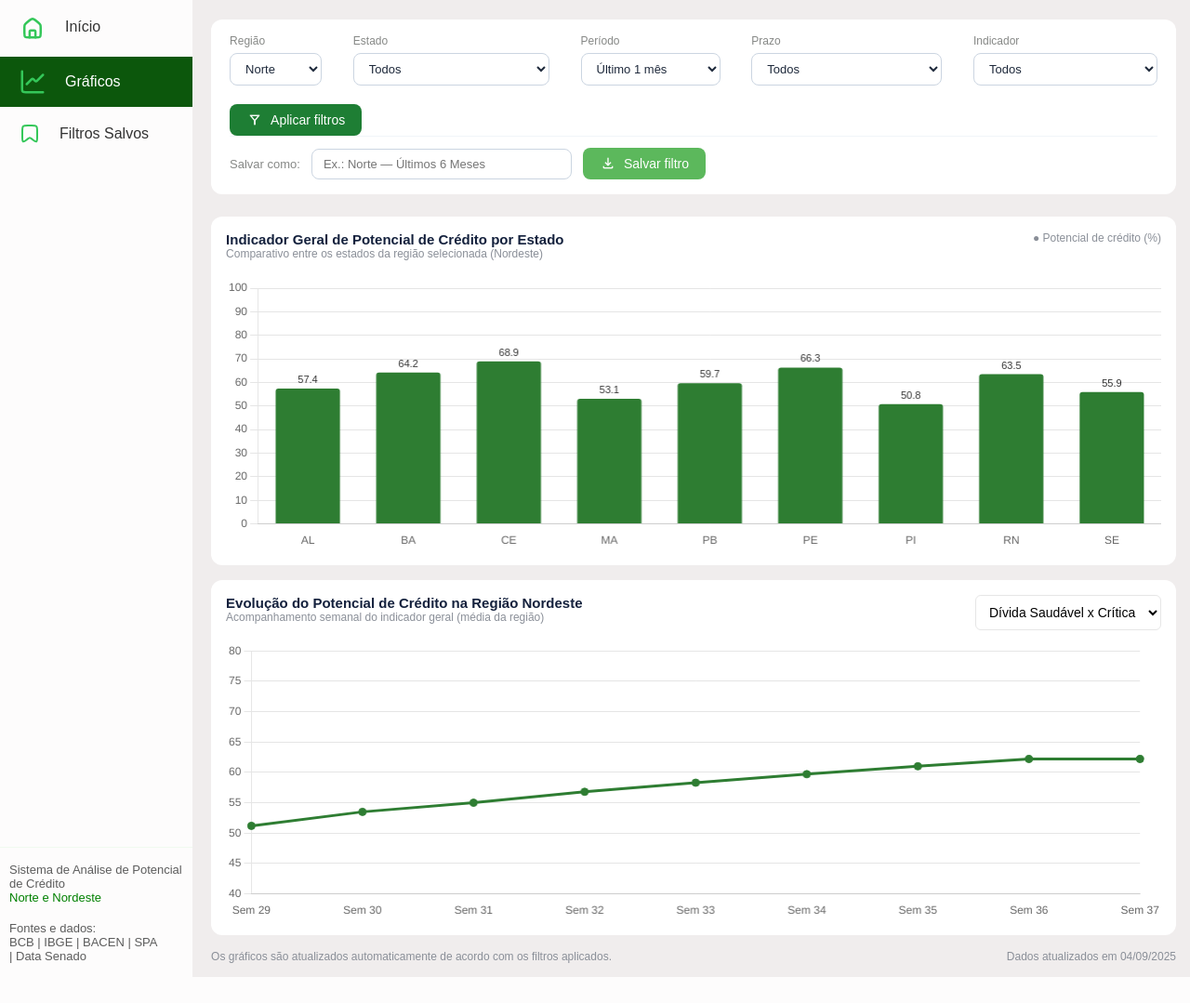
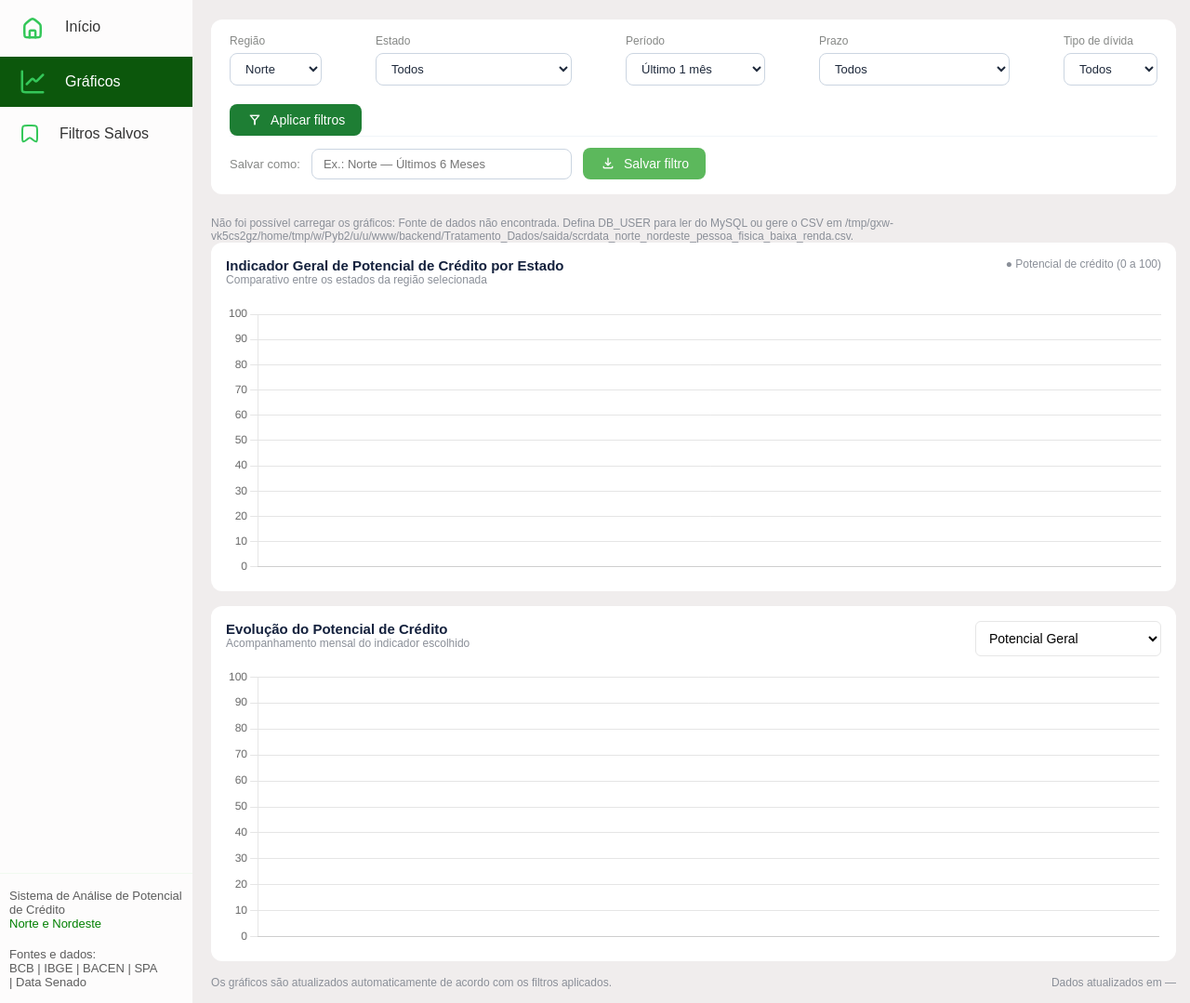
Before and after one commit to fatec-sjc-404-team/API-DSM-1SEMESTRE-2026, a Flask app: page /graficos in a window 1280 px wide. Shown: the part 132-1211 px from the top of the page at 93% size. Before the commit the page ends 1183 px from the top, so only its background shows below. Run offline with Flask 3, Linux system fonts and the light colour scheme.

Commit message:
feat(FC404-159): liga os gráficos aos filtros e aos dados da api

```diff
--- a/backend/static/js/graficos.js
+++ b/backend/static/js/graficos.js
@@ -33,30 +33,37 @@ document.addEventListener('DOMContentLoaded', () => {
     atualizarEstados();
   }
 
+  // ---- Dados dos gráficos vindos da API (FC404-159) ----
+  // Os filtros do formulário são mandados para /api/indicadores e os gráficos
+  // são desenhados com a resposta. Veja docs/pesquisa/calculo-dos-indicadores.md.
+
   const VERDE = '#2e7d32';
-  const ESTADOS = {
-    AL: 57.4,
-    BA: 64.2,
-    CE: 68.9,
-    MA: 53.1,
-    PB: 59.7,
-    PE: 66.3,
-    PI: 50.8,
-    RN: 63.5,
-    SE: 55.9,
+  const URL_INDICADORES = '/api/indicadores';
+
+  // Filtros que a API entende (mesmos names do formulário).
+  // O "prazo" ainda não existe na API, então não vai.
+  const FILTROS_DA_API = ['regiao', 'estado', 'periodo', 'tipoDivida'];
+
+  const NOMES_REGIAO = { norte: 'Norte', nordeste: 'Nordeste' };
+  const NOMES_MES = [
+    'jan', 'fev', 'mar', 'abr', 'mai', 'jun',
+    'jul', 'ago', 'set', 'out', 'nov', 'dez',
+  ];
+
+  // Opções do select do gráfico de linha -> campo da resposta da API.
+  const INDICADORES_DA_LINHA = {
+    potencial: { campo: 'indicador_geral', nome: 'Potencial de Crédito' },
+    recuperacao: { campo: 'pct_recuperacao_rapida', nome: 'Recuperação Rápida (%)' },
+    credito: { campo: 'pct_credito_caro', nome: 'Crédito Caro (%)' },
+    divida: { campo: 'pct_saudavel', nome: 'Dívida Saudável (%)' },
   };
-  const SEMANAS = [
-    'Sem 29',
-    'Sem 30',
-    'Sem 31',
-    'Sem 32',
-    'Sem 33',
-    'Sem 34',
-    'Sem 35',
-    'Sem 36',
-    'Sem 37',
-  ];
-  const SERIE = [51.2, 53.5, 55, 56.8, 58.3, 59.7, 61, 62.2, 62.2];
+
+  const formulario = document.getElementById('painel-filtros-container');
+  const seletorLinha = document.getElementById('seletor-linha');
+  const aviso = document.getElementById('graficos-aviso');
+  const subBarras = document.getElementById('sub-barras');
+  const tituloLinha = document.getElementById('titulo-linha');
+  const dataAtualizacao = document.getElementById('data-atualizacao');
 
   const rotulos = {
     id: 'rotulos',
@@ -66,22 +73,27 @@ document.addEventListener('DOMContentLoaded', () => {
       x.fillStyle = '#333';
       x.font = '11px sans-serif';
       x.textAlign = 'center';
-      c.getDatasetMeta(0).data.forEach((b, i) =>
-        x.fillText(c.data.datasets[0].data[i], b.x, b.y - 6),
-      );
+      c.getDatasetMeta(0).data.forEach((b, i) => {
+        const valor = c.data.datasets[0].data[i];
+        if (valor !== null && valor !== undefined) {
+          x.fillText(valor.toFixed(1), b.x, b.y - 6);
+        }
+      });
       x.restore();
     },
   };
 
+  let graficoBarras = null;
   const canvasBarras = document.getElementById('barras');
   if (canvasBarras && canvasBarras.tagName === 'CANVAS') {
-    new Chart(canvasBarras, {
+    graficoBarras = new Chart(canvasBarras, {
       type: 'bar',
       data: {
-        labels: Object.keys(ESTADOS),
+        labels: [],
         datasets: [
           {
-            data: Object.values(ESTADOS),
+            label: 'Potencial de crédito',
+            data: [],
             backgroundColor: VERDE,
             borderRadius: 3,
             barPercentage: 0.8,
@@ -100,20 +112,22 @@ document.addEventListener('DOMContentLoaded', () => {
     });
   }
 
+  let graficoLinha = null;
   const canvasLinha = document.getElementById('linha');
   if (canvasLinha && canvasLinha.tagName === 'CANVAS') {
-    new Chart(canvasLinha, {
+    graficoLinha = new Chart(canvasLinha, {
       type: 'line',
       data: {
-        labels: SEMANAS,
+        labels: [],
         datasets: [
           {
-            label: 'Potencial Geral',
-            data: SERIE,
+            label: INDICADORES_DA_LINHA.potencial.nome,
+            data: [],
             borderColor: VERDE,
             backgroundColor: VERDE,
             pointRadius: 4,
             tension: 0,
+            spanGaps: true,
           },
         ],
       },
@@ -121,8 +135,145 @@ document.addEventListener('DOMContentLoaded', () => {
         responsive: true,
         maintainAspectRatio: false,
         plugins: { legend: { display: false } },
-        scales: { y: { min: 40, max: 80 }, x: { grid: { display: false } } },
+        scales: { y: { min: 0, max: 100 }, x: { grid: { display: false } } },
       },
     });
   }
+
+  // Última resposta da API: trocar o select da linha redesenha sem buscar de novo.
+  let ultimaResposta = null;
+  // Se dois pedidos se cruzarem, só o mais recente desenha.
+  let ultimoPedido = 0;
+
+  function montarParametros() {
+    const parametros = new URLSearchParams();
+    if (!formulario) {
+      return parametros;
+    }
+
+    const campos = new FormData(formulario);
+    FILTROS_DA_API.forEach((nome) => {
+      const valor = campos.get(nome);
+      if (valor) {
+        parametros.set(nome, valor);
+      }
+    });
+    return parametros;
+  }
+
+  function mostrarAviso(texto) {
+    if (aviso) {
+      aviso.textContent = texto;
+      aviso.hidden = !texto;
+    }
+  }
+
+  function nomeDoMes(dataBase) {
+    const [ano, mes] = dataBase.split('-');
+    return `${NOMES_MES[Number(mes) - 1]}/${ano.slice(2)}`;
+  }
+
+  function dataBrasileira(dataBase) {
+    const [ano, mes, dia] = dataBase.split('-');
+    return `${dia}/${mes}/${ano}`;
+  }
+
+  function descreverLocal(filtros) {
+    if (filtros.estado) {
+      return `o estado ${filtros.estado}`;
+    }
+    if (filtros.regiao) {
+      return `a região ${NOMES_REGIAO[filtros.regiao] || filtros.regiao}`;
+    }
+    return 'as regiões Norte e Nordeste';
+  }
+
+  function desenharBarras(resposta) {
+    if (!graficoBarras) {
+      return;
+    }
+    const estados = Object.keys(resposta.por_estado).sort();
+    graficoBarras.data.labels = estados;
+    graficoBarras.data.datasets[0].data = estados.map(
+      (uf) => resposta.por_estado[uf].indicador_geral ?? null,
+    );
+    graficoBarras.update();
+
+    if (subBarras) {
+      subBarras.textContent = `Comparativo entre os estados (${descreverLocal(resposta.filtros)})`;
+    }
+  }
+
+  function desenharLinha(resposta) {
+    if (!graficoLinha) {
+      return;
+    }
+    const escolhido = INDICADORES_DA_LINHA[seletorLinha?.value]
+      || INDICADORES_DA_LINHA.potencial;
+    const meses = Object.keys(resposta.por_mes).sort();
+
+    graficoLinha.data.labels = meses.map(nomeDoMes);
+    graficoLinha.data.datasets[0].label = escolhido.nome;
+    graficoLinha.data.datasets[0].data = meses.map(
+      (mes) => resposta.por_mes[mes][escolhido.campo] ?? null,
+    );
+    graficoLinha.update();
+
+    if (tituloLinha) {
+      tituloLinha.textContent = `Evolução de ${escolhido.nome} — ${descreverLocal(resposta.filtros)}`;
+    }
+  }
+
+  function desenhar(resposta) {
+    desenharBarras(resposta);
+    desenharLinha(resposta);
+
+    if (dataAtualizacao && resposta.ultima_data_base) {
+      dataAtualizacao.textContent = `Dados atualizados em ${dataBrasileira(resposta.ultima_data_base)}`;
+    }
+    const semDados = Object.keys(resposta.por_estado).length === 0;
+    mostrarAviso(semDados ? 'Nenhum dado encontrado para esses filtros.' : '');
+  }
+
+  // Busca os indicadores com os filtros do formulário e redesenha os gráficos.
+  // Pode ser chamada de fora (ex.: ao trocar um filtro, FC404-154).
+  async function aplicarFiltros() {
+    const pedido = ++ultimoPedido;
+    try {
+      const resposta = await fetch(`${URL_INDICADORES}?${montarParametros()}`);
+      const corpo = await resposta.json();
+      if (pedido !== ultimoPedido) {
+        return;
+      }
+      if (!resposta.ok) {
+        throw new Error(corpo.erro || `erro ${resposta.status}`);
+      }
+      ultimaResposta = corpo;
+      desenhar(corpo);
+    } catch (erro) {
+      if (pedido === ultimoPedido) {
+        mostrarAviso(`Não foi possível carregar os gráficos: ${erro.message}`);
+      }
+    }
+  }
+  window.aplicarFiltrosGraficos = aplicarFiltros;
+
+  if (formulario) {
+    formulario.addEventListener('submit', (evento) => {
+      evento.preventDefault();
+      aplicarFiltros();
+    });
+  }
+
+  if (seletorLinha) {
+    seletorLinha.addEventListener('change', () => {
+      if (ultimaResposta) {
+        desenharLinha(ultimaResposta);
+      }
+    });
+  }
+
+  if (graficoBarras || graficoLinha) {
+    aplicarFiltros();
+  }
 });
--- a/backend/templates/graficos.html
+++ b/backend/templates/graficos.html
@@ -76,15 +76,12 @@
           </select>
         </div>
         <div class="filtro-campo">
-          <label for="filtro-divida">Indicador</label>
+          <label for="filtro-divida">Tipo de dívida</label>
           <select id="filtro-divida" name="tipoDivida">
             <option value="" selected>Todos</option>
-            <option value="carteira_inadimplente">Carteira em inadimplência</option>
-            <option value="numero_operacoes">Número de operações</option>
-            <option value="carteira_a_vencer">Carteira a vencer</option>
-            <option value="carteira_vencida">Carteira vencida</option>
-            <option value="carteira_ativa">Carteira ativa</option>
-            <option value="ativo_problematico">Ativo problemático</option>
+            <option value="saudavel">Saudável</option>
+            <option value="critica">Crítica</option>
+            <option value="mista">Mista</option>
           </select>
         </div>
         <div class="filtro-acao-principal">
@@ -108,13 +105,14 @@
   </div>
 
   <div class="pg-graficos">
+    <div class="g-sub" id="graficos-aviso" role="status" hidden></div>
     <div class="g-card">
       <div class="g-hd">
         <div>
           <h3>Indicador Geral de Potencial de Crédito por Estado</h3>
-          <div class="g-sub">Comparativo entre os estados da região selecionada (Nordeste)</div>
+          <div class="g-sub" id="sub-barras">Comparativo entre os estados da região selecionada</div>
         </div>
-        <span class="g-sub">● Potencial de crédito (%)</span>
+        <span class="g-sub">● Potencial de crédito (0 a 100)</span>
       </div>
       <div class="g-box">
         <canvas id="barras"></canvas>
@@ -123,21 +121,21 @@
     <div class="g-card">
       <div class="g-hd">
         <div>
-          <h3>Evolução do Potencial de Crédito na Região Nordeste</h3>
-          <div class="g-sub">Acompanhamento semanal do indicador geral (média da região)</div>
+          <h3 id="titulo-linha">Evolução do Potencial de Crédito</h3>
+          <div class="g-sub">Acompanhamento mensal do indicador escolhido</div>
         </div>
-        <select>
-          <option value="potencial">Potencial Geral</option>
+        <select id="seletor-linha" aria-label="Indicador do gráfico de evolução">
+          <option value="potencial" selected>Potencial Geral</option>
           <option value="recuperacao">Recuperação Rápida</option>
           <option value="credito">Crédito Caro</option>
-          <option value="divida" selected>Dívida Saudável x Crítica</option>
+          <option value="divida">Dívida Saudável x Crítica</option>
         </select>
       </div>
       <div class="g-box">
         <canvas id="linha"></canvas>
       </div>
     </div>
-    <div class="g-rodape"><span>Os gráficos são atualizados automaticamente de acordo com os filtros aplicados.</span><span>Dados atualizados em 04/09/2025</span></div>
+    <div class="g-rodape"><span>Os gráficos são atualizados automaticamente de acordo com os filtros aplicados.</span><span id="data-atualizacao">Dados atualizados em —</span></div>
   </div>
 {% endblock %}
 {% block scripts %}
```
